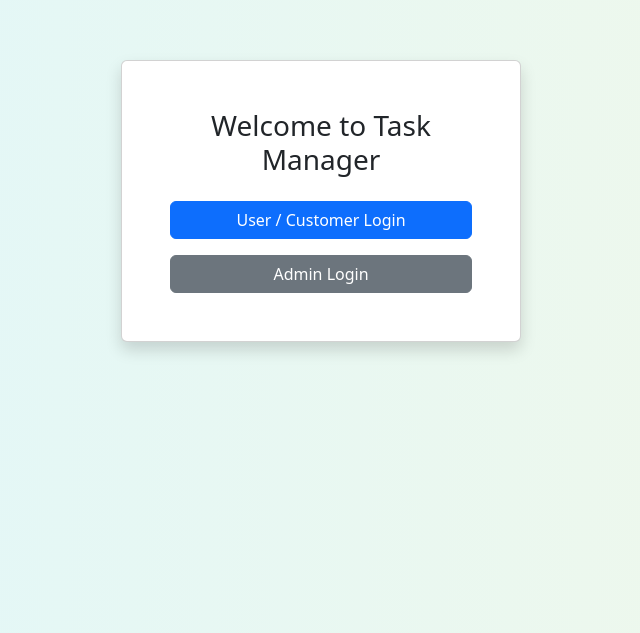
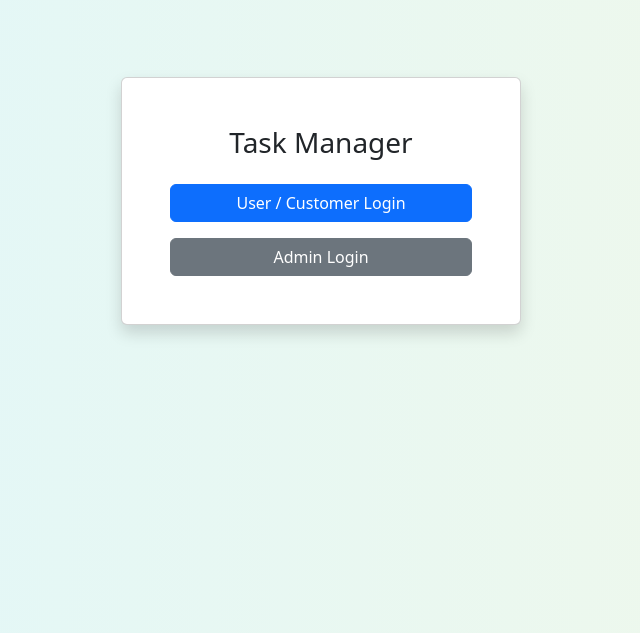
Before and after one commit to Varun1-23/Taskmanager-frontend, a React (Vite) app: page / in a window 1280 px wide. Shown: the part 167-800 px from the top of the page, without its empty margins (319-959 px from the left). Built offline with nearby package versions, Linux system fonts and the light colour scheme.

Commit message:
Minor changes

```diff
--- a/src/pages/AdminDashboardPage.jsx
+++ b/src/pages/AdminDashboardPage.jsx
@@ -23,7 +23,7 @@ function AdminDashboardPage() {
         try {
             await api.post('/admin/logout', {} , { withCredentials: true})
             toast.success('Log out success')
-            navigate('/admin-login')
+            navigate('/')
         } catch (error) {
             console.error(error);
             toast.error('logout failed')
--- a/src/pages/HomePage.jsx
+++ b/src/pages/HomePage.jsx
@@ -7,7 +7,7 @@ function HomePage() {
   return (
     <div className="container mt-5 d-flex justify-content-center align-items-center" style={{ minHeight: '80vh' }}>
       <div className="card p-5 shadow" style={{ maxWidth: '400px', width: '100%' }}>
-        <h3 className="text-center mb-4">Welcome to Task Manager</h3>
+        <h3 className="text-center mb-4"> Task Manager </h3>
         <button onClick={() => navigate('/login')} className="btn btn-primary w-100 mb-3">
           User / Customer Login
         </button>
```
